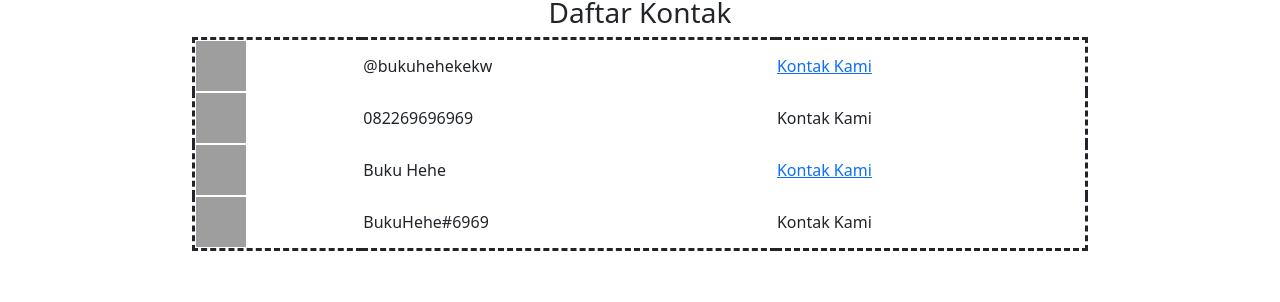
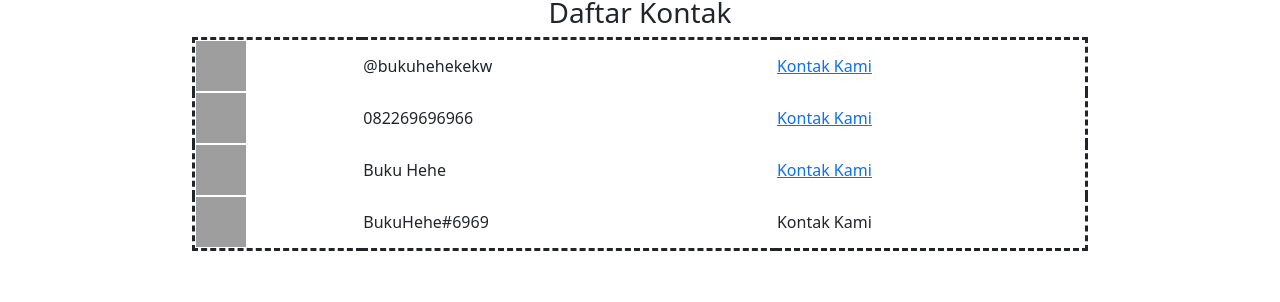
Before and after one commit to aNdr3W03/SI2_UAS, a CodeIgniter app: page /SI2_UAS/index.php/contact/index in a window 1280 px wide. Shown: the part 159-461 px from the top of the page. Run offline with CodeIgniter, Linux system fonts and the light colour scheme; some libraries are stand-ins or nearby versions; grey boxes are pictures that could not be loaded.

Commit message:
wa num update...

```diff
--- a/application/views/contact_view.php
+++ b/application/views/contact_view.php
@@ -16,8 +16,8 @@
                 </tr>
                 <tr>
                     <td>  <img src="https://www.freepnglogos.com/uploads/whatsapp-logo-png-hd-2.png" height=50 width=50> </td>
-                    <td> 082269696969 </td>
-                    <td> Kontak Kami </a> </td>
+                    <td> 082269696966 </td>
+                    <td> <a href="http://wa.me/6282269696966"> Kontak Kami </a> </td>
                 </tr>
                 <tr>
                     <td> <img src="https://www.freepnglogos.com/uploads/facebook-logo-13.png" height=50 width=50> </td>
```
